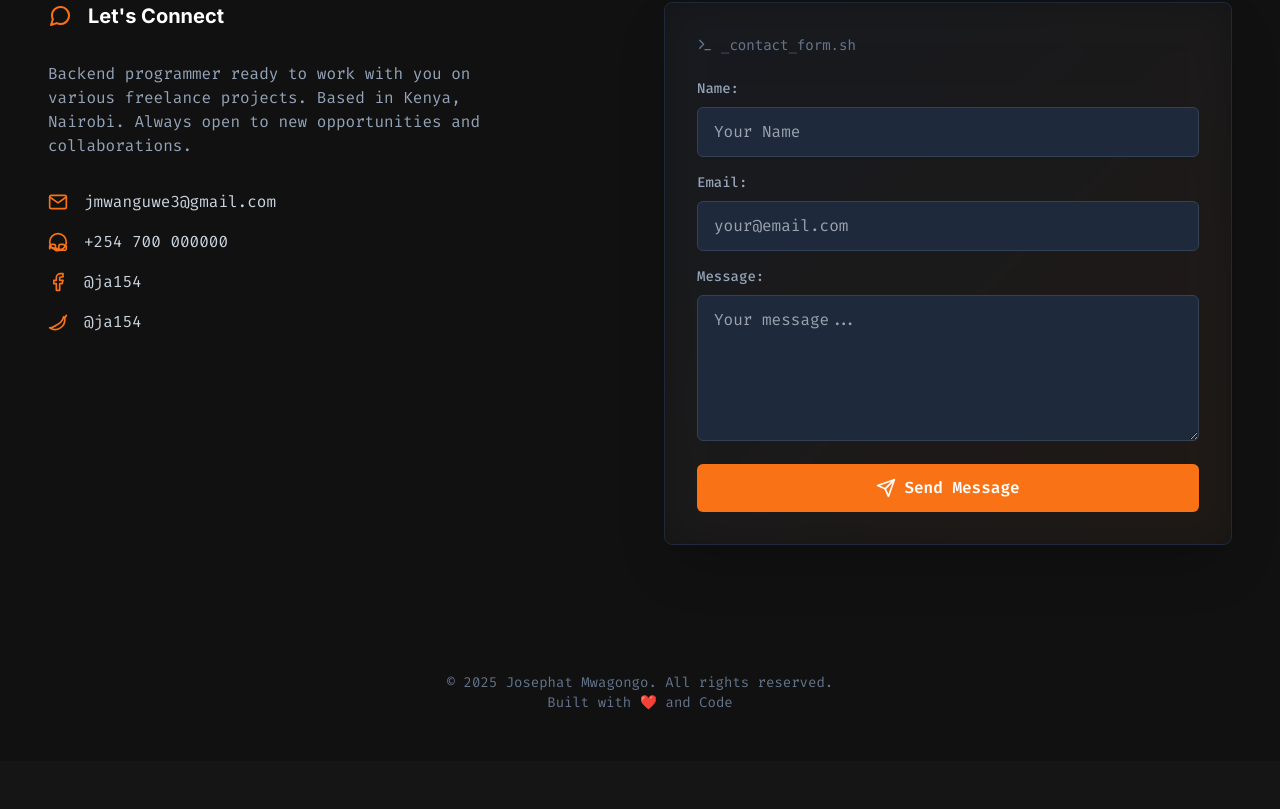
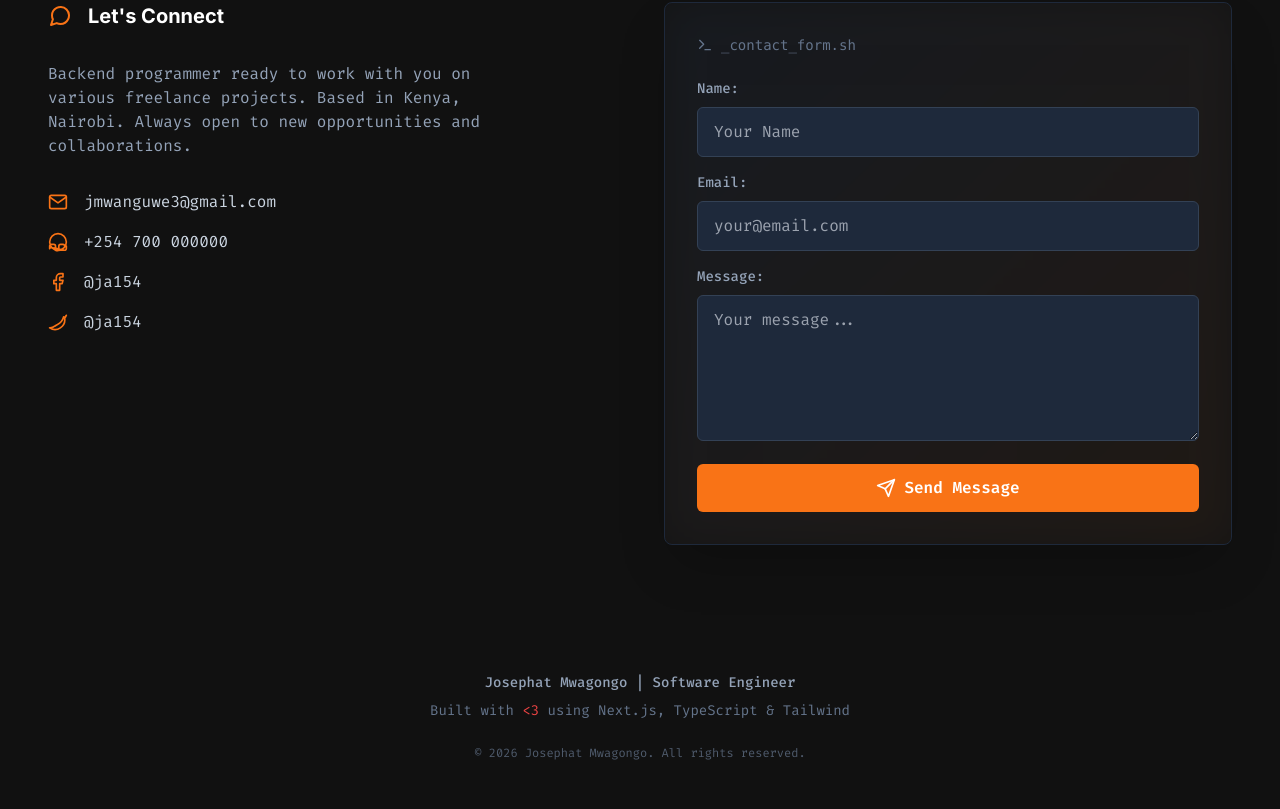
Before and after one commit to ja154/prtfo, a Flask app: page / in a window 1280 px wide. Shown: the part 4234-5043 px from the top of the page. Before the commit the page ends 4944 px from the top, so only its background shows below. Run offline with Flask 3, Linux system fonts and the light colour scheme; some libraries are stand-ins or nearby versions.

Commit message:
style: Simplify developer title display by removing XML-like tags and the secondary tagline on the homepage.

```diff
--- a/templates/index.html
+++ b/templates/index.html
@@ -1150,9 +1150,10 @@
         </main>
 
         <!-- Footer -->
-        <footer class="text-center py-12 text-slate-500 text-sm">
-            <p>&copy; 2025 Josephat Mwagongo. All rights reserved.</p>
-            <p>Built with <span class="text-red-500">❤️</span> and Code</p>
+        <footer class="text-center py-12 text-slate-500 text-sm space-y-2">
+            <p class="text-slate-400 font-medium">Josephat Mwagongo | Software Engineer</p>
+            <p>Built with <span class="text-red-500">&lt;3</span> using Next.js, TypeScript &amp; Tailwind</p>
+            <p class="pt-4 text-xs opacity-75">&copy; 2026 Josephat Mwagongo. All rights reserved.</p>
         </footer>
     </div>
 </body>
```
Also changed, not shown: 1 other file.
